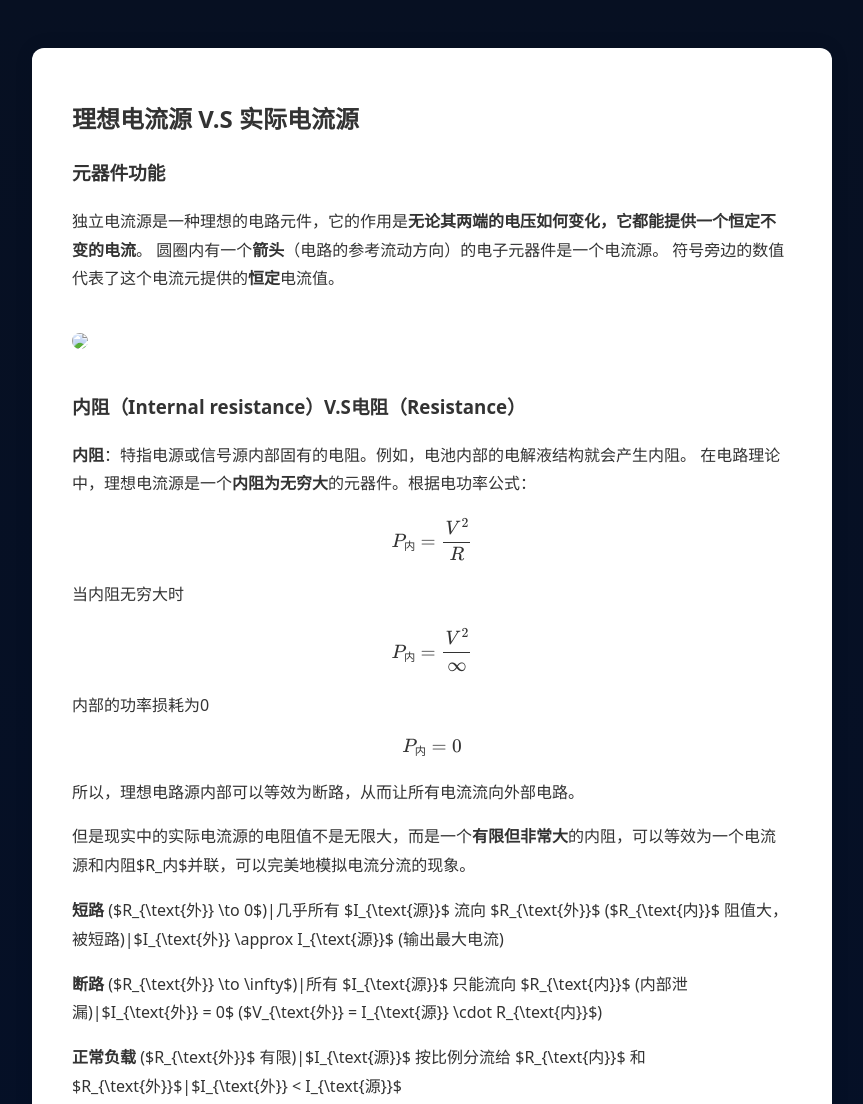
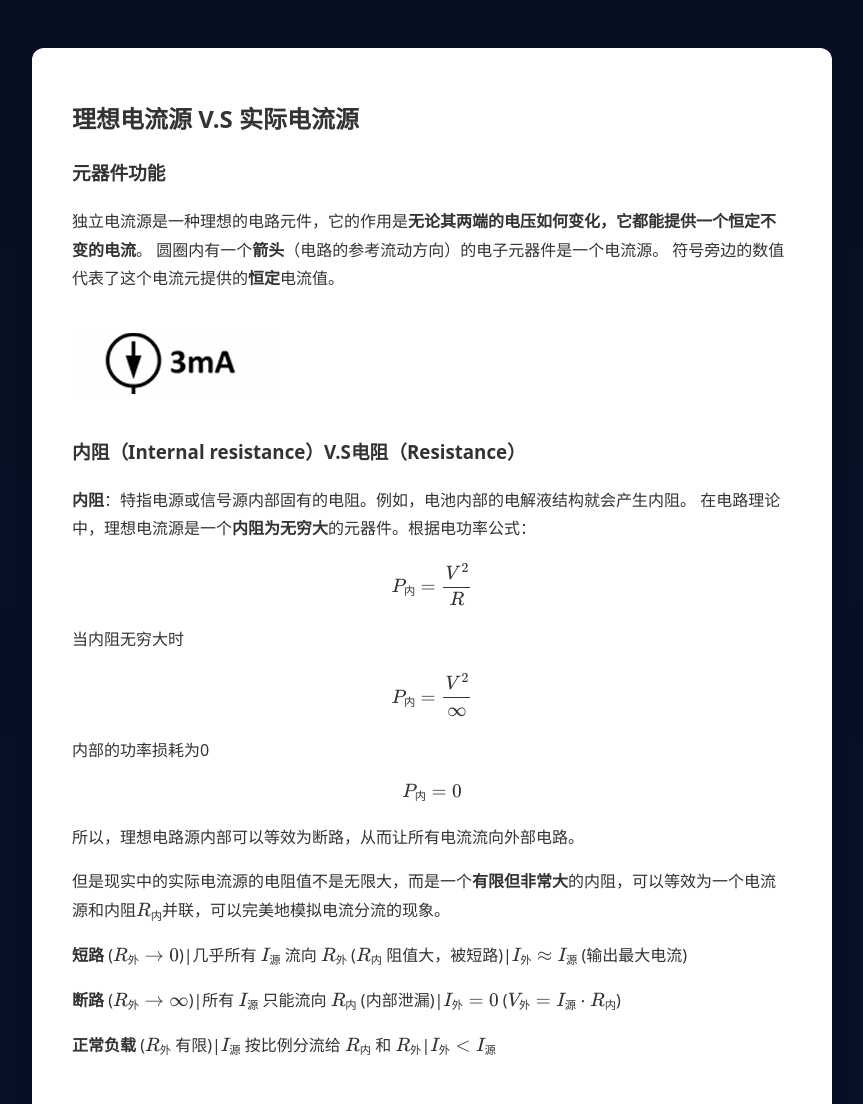
Before and after one commit to Elainezhang0510/Elainezhang0510.github.io, a plain HTML site: page blog/physics1.html in a window 1280 px wide. Shown: the top 1104 px of the page, without its empty margins (208-1071 px from the left). Drawn offline with nearby package versions, Linux system fonts and the light colour scheme.

Commit message:
Update physics1.html

```diff
--- a/blog/physics1.html
+++ b/blog/physics1.html
@@ -12,7 +12,7 @@
 <p>独立电流源是一种理想的电路元件，它的作用是<strong>无论其两端的电压如何变化，它都能提供一个恒定不变的电流</strong>。
 圆圈内有一个<strong>箭头</strong>（电路的参考流动方向）的电子元器件是一个电流源。
 符号旁边的数值代表了这个电流元提供的<strong>恒定</strong>电流值。</p>
-<img src="../assets/img/currentsource.png alt="电流源">
+<img src="../assets/img/currentsource.png" alt="电流源">
 <h3>内阻（Internal resistance）V.S电阻（Resistance）</h3>
 <p><strong>内阻</strong>：特指电源或信号源内部固有的电阻。例如，电池内部的电解液结构就会产生内阻。
 在电路理论中，理想电流源是一个<strong>内阻为无穷大</strong>的元器件。根据电功率公式：
@@ -30,6 +30,14 @@ $$P_内=0$$</p>
 </div>
 </body>
 
+<script>
+window.MathJax = {
+  tex: {
+    inlineMath: [['$', '$'], ['\\(', '\\)']]
+  }
+};
+</script>
+
 <script src="https://cdn.jsdelivr.net/npm/mathjax@3/es5/tex-mml-chtml.js" defer=""></script>
 
 </html>
```
